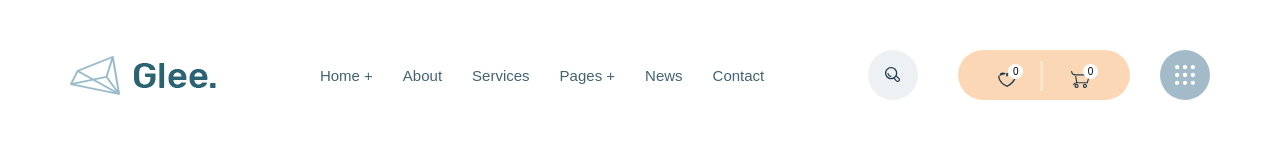
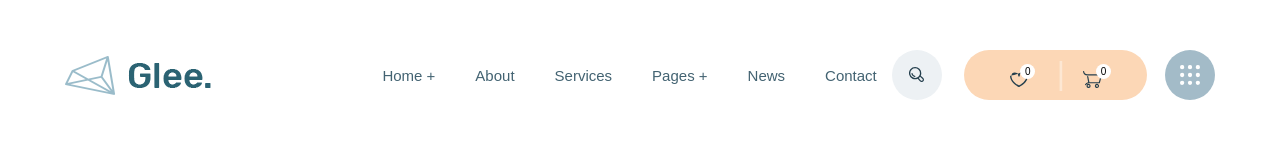
Before and after one commit to karantinz/glee, a website: page app/index.html in a window 1280 px wide. Drawn offline with nearby package versions, Linux system fonts and the light colour scheme; files that its build step writes are made by us from their sources.

Commit message:
что то добавил, что то убрал

```diff
--- a/app/index.html
+++ b/app/index.html
@@ -4,8 +4,7 @@
 <head>
     <meta charset="UTF-8">
     <meta name="viewport" content="width=device-width, initial-scale=1.0">
-    <title>Glee</title>
-    <link href="https://fonts.googleapis.com/css2?family=Rubik:wght@500&display=swap" rel="stylesheet">
+    <title>Glee | Home</title>
     <link rel="stylesheet" href="css/style.min.css">
 </head>
 
@@ -38,27 +37,30 @@
                     </li>
                 </ul>
             </nav>
+
             <div class="user-nav">
-                <a class="user-nav__link user-nav__link--loupe" href="#">
+                <a class="user-nav__link--loupe" href="#">
                     <img class="user-nav__img" src="images/loupe.svg" alt="loupe button">
                 </a>
-                <div class="user-nav__item--btn">
-                    <a class="user-nav__btn user-nav__link--heart" href="#">
+                <div class="user-nav__item">
+                    <a class="user-nav__link--heart " href="#">
                         <img class="user-nav__img" src="images/heart.svg" alt="heart button">
                         <span class="user-nav__num user-nav__num--heart">0</span>
                     </a>
-                    <a class="user-nav__btn user-nav__link--cart" href="#">
+                    <a class="user-nav__link--cart" href="#">
                         <img class="user-nav__img" src="images/cart.svg" alt="cart button">
                         <span class="user-nav__num user-nav__num--cart">0</span>
                     </a>
                 </div>
-                <a class="user-nav__link user-nav__link--menu" href="#">
+                <a class="user-nav__link--menu" href="#">
                     <img class="user-nav__img" src="images/menu.svg" alt="menu button">
                 </a>
             </div>
         </div>
     </header>
 
+    <main></main>
+
 </body>
 
 </html>
--- a/app/scss/style.scss
+++ b/app/scss/style.scss
@@ -9,18 +9,20 @@
         display: flex;
         justify-content: space-between;
         align-items: center;
-        padding: 50px 70px;
+        padding: 50px 65px;
         font-size: 15px;
     }
 }
 
 .menu {
+    margin-left: 156px;
+
     &__list {
         display: flex;
     }
 
     &__item + .menu__item {
-        padding-left: 30px;
+        padding-left: 40px;
     }
 
     &__link {
@@ -30,82 +32,81 @@
 
 .user-nav {
     display: flex;
-    height: initial;
+
     // лупа
+
     &__link--loupe {
-        margin-right: 40px;
+        margin-right: 22px;
         background-color: #edf1f4;
         border-radius: 50%;
         width: 50px;
         height: 50px;
         padding: 17px;
     }
-    // конец лупе
+
     // кнопка
-    &__item--btn {
+
+    &__item {
         display: flex;
         background-color: #fcd7b6;
         border-radius: 25px;
         position: relative;
-    }
-
-    &__btn {
         padding: 21px 0 12px;
     }
 
-    &__link--heart {
-        padding-left: 40px;
-        padding-right: 30px;
-        position: relative;
-    }
-
-    &__link--heart::after {
+    &__item::after {
         content: "|";
         position: absolute;
         font-size: 32px;
         color: #fde7d3;
-        right: 0;
+        right: 82px;
         top: 5px;
     }
 
+    &__link--heart {
+        padding-left: 46px;
+        padding-right: 30px;
+    }
+
     &__link--cart {
-        padding-right: 40px;
+        padding-right: 45px;
         padding-left: 25px;
     }
+
     // цифры
+
     &__num {
         position: absolute;
         background-color: #fff;
         border-radius: 50%;
+        top: 14px;
         width: 15px;
         height: 15px;
         text-align: center;
-        @extend %dmsansregular-400;
         font-size: 10px;
         line-height: 16px;
         color: #000;
+        @extend %dmsansregular-400;
     }
 
     &__num--heart {
-        top: 14px;
-        left: 50px;
+        left: 56px;
     }
 
     &__num--cart {
-        top: 14px;
-        right: 32px;
+        right: 36px;
     }
-    // конец кнопке
+
     // точки
+
     &__link--menu {
-        margin-left: 30px;
+        margin-left: 18px;
         background-color: #a3bbc8;
         border-radius: 50%;
         width: 50px;
         height: 50px;
         padding: 15px;
     }
-    // конец точек
 }
 
 
```
